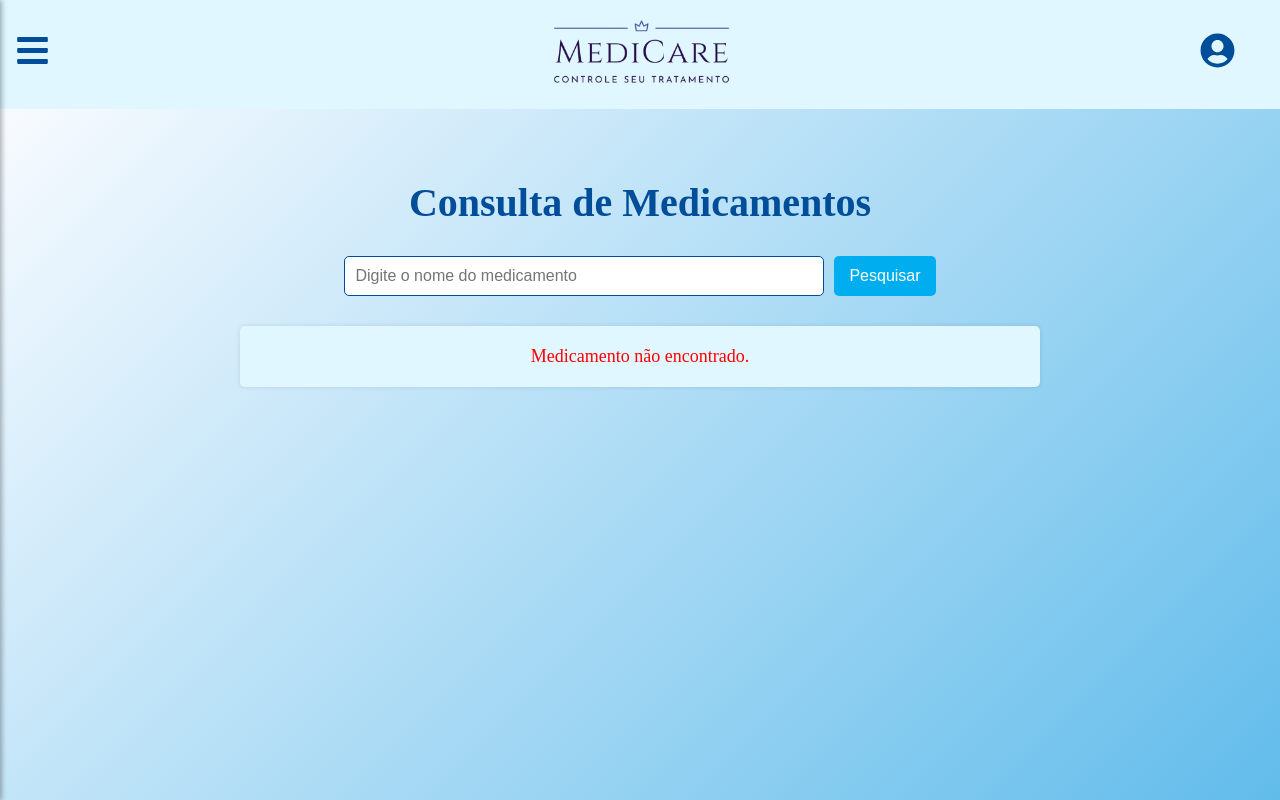
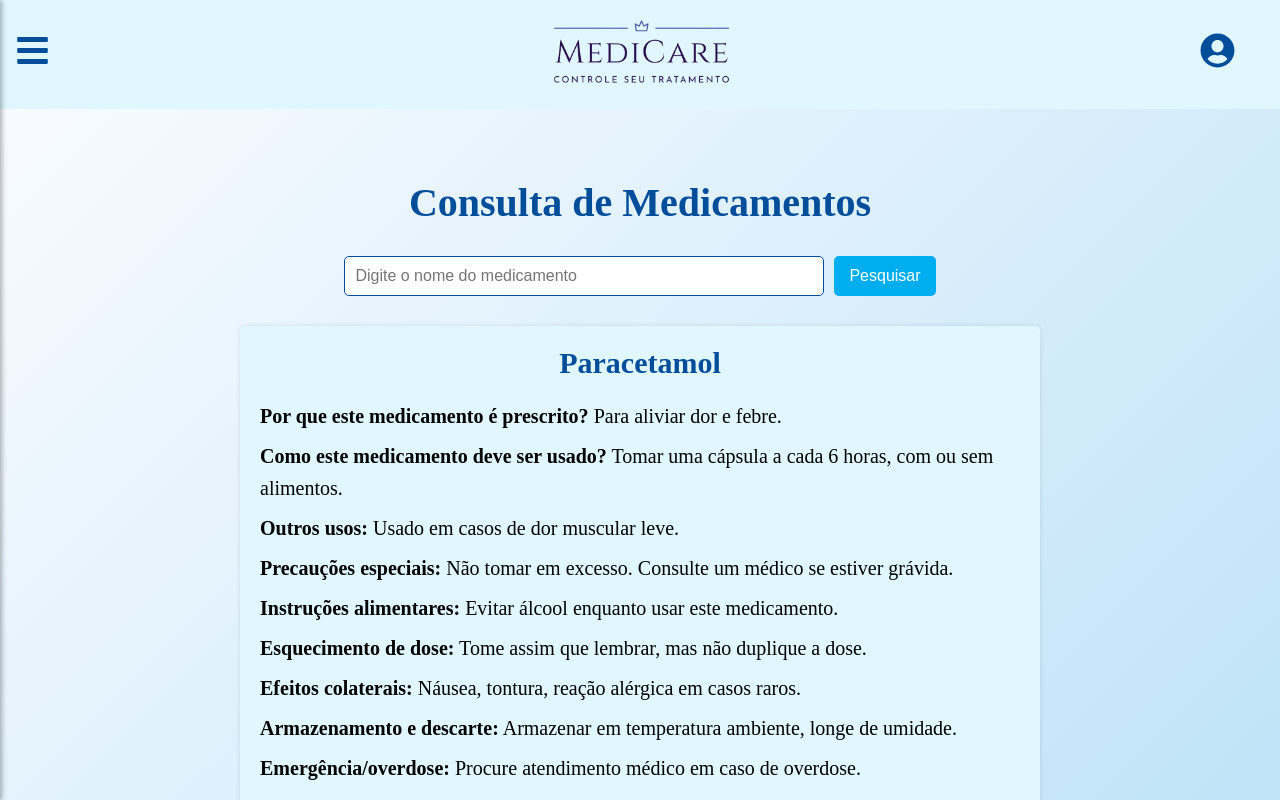
Before and after one commit to Raquel212/MediCareFrontEnd, a React (Vite) app: page /dicas in a window 1280 px wide. Both pictures are taken after a click on the button "Pesquisar". Shown: the top 800 px of the page. Built offline with nearby package versions, Linux system fonts and the light colour scheme.

Commit message:
Update Medicamentos Consulta

```diff
--- a/src/pages/MedicamentosConsulta/index.jsx
+++ b/src/pages/MedicamentosConsulta/index.jsx
@@ -35,16 +35,90 @@ function MedicamentosConsulta() {
             marcas: 'Advil, Motrin.',
             outrosNomes: 'Ibuprofeno sódico.'
         },
-        // Adicione outros 6 medicamentos com informações similares aqui...
+        {
+            nome: 'Dipirona',
+            porquePrescrito: 'Para alívio da dor e febre.',
+            comoUsar: 'Tomar 1 comprimido de 500 mg a cada 6 horas, se necessário.',
+            outrosUsos: 'Usado para dores musculares e cólicas menstruais.',
+            precaucoes: 'Evitar em casos de alergia à dipirona ou problemas renais.',
+            instrucoesAlimentares: 'Pode ser tomado com ou sem alimentos.',
+            esquecimento: 'Tomar assim que lembrar, sem dobrar a dose.',
+            efeitosColaterais: 'Reações alérgicas, queda da pressão arterial.',
+            armazenamento: 'Conservar em local seco e fresco.',
+            emergencia: 'Procurar atendimento médico em caso de reação grave.',
+            outrasInformacoes: 'Pode interagir com anticoagulantes.',
+            marcas: 'Novalgina, Anador.',
+            outrosNomes: 'Metamizol sódico.'
+        },
+        {
+            nome: 'Omeprazol',
+            porquePrescrito: 'Para tratar refluxo gástrico e gastrite.',
+            comoUsar: 'Tomar 1 cápsula de 20 mg em jejum, uma vez ao dia.',
+            outrosUsos: 'Pode ser indicado para úlceras gástricas.',
+            precaucoes: 'Evitar uso prolongado sem orientação médica.',
+            instrucoesAlimentares: 'Tomar antes das refeições.',
+            esquecimento: 'Tomar assim que lembrar, mas não dobrar a dose.',
+            efeitosColaterais: 'Dor de cabeça, náusea, tontura.',
+            armazenamento: 'Manter em local seco e longe da luz.',
+            emergencia: 'Buscar atendimento em caso de reação alérgica grave.',
+            outrasInformacoes: 'Pode reduzir a absorção de vitamina B12.',
+            marcas: 'Losec, Gastrol.',
+            outrosNomes: 'Omeprazol magnésico.'
+        },
+        {
+            nome: 'Amoxicilina',
+            porquePrescrito: 'Para tratar infecções bacterianas.',
+            comoUsar: 'Tomar 1 cápsula de 500 mg a cada 8 horas, por 7 dias.',
+            outrosUsos: 'Infecções respiratórias, urinárias e de pele.',
+            precaucoes: 'Evitar se for alérgico a penicilina.',
+            instrucoesAlimentares: 'Pode ser tomado com ou sem alimentos.',
+            esquecimento: 'Tomar assim que lembrar, sem dobrar a dose.',
+            efeitosColaterais: 'Diarreia, náusea, erupção na pele.',
+            armazenamento: 'Armazenar em local fresco e seco.',
+            emergencia: 'Procurar atendimento médico em caso de reação alérgica.',
+            outrasInformacoes: 'Interage com contraceptivos orais.',
+            marcas: 'Amoxil, Novamox.',
+            outrosNomes: 'Amoxicilina tri-hidratada.'
+        },
+        {
+            nome: 'Losartana',
+            porquePrescrito: 'Para controle da pressão arterial.',
+            comoUsar: 'Tomar 1 comprimido de 50 mg uma vez ao dia.',
+            outrosUsos: 'Pode ser indicado para insuficiência cardíaca.',
+            precaucoes: 'Evitar se houver insuficiência renal grave.',
+            instrucoesAlimentares: 'Pode ser tomado com ou sem alimentos.',
+            esquecimento: 'Tomar assim que lembrar, sem dobrar a dose.',
+            efeitosColaterais: 'Tontura, cansaço, queda de pressão.',
+            armazenamento: 'Manter em local seco e longe do calor.',
+            emergencia: 'Buscar ajuda médica se houver desmaios.',
+            outrasInformacoes: 'Pode causar aumento do potássio no sangue.',
+            marcas: 'Cozaar, Aradois.',
+            outrosNomes: 'Losartana potássica.'
+        },
+
+        {
+            nome: 'Parametasona',
+            porquePrescrito: 'Para tratar inflamações e reações alérgicas.',
+            comoUsar: 'Tomar 1 comprimido de 2 mg a cada 12 horas, conforme prescrição médica.',
+            outrosUsos: 'Usado em doenças autoimunes e condições dermatológicas.',
+            precaucoes: 'Evitar uso prolongado sem supervisão médica.',
+            instrucoesAlimentares: 'Tomar com alimentos para evitar irritação no estômago.',
+            esquecimento: 'Tomar assim que lembrar, sem dobrar a dose.',
+            efeitosColaterais: 'Aumento do apetite, retenção de líquidos, insônia.',
+            armazenamento: 'Armazenar em local seco e protegido da luz.',
+            emergencia: 'Procurar ajuda médica em caso de reação alérgica grave.',
+            outrasInformacoes: 'Pode afetar os níveis de glicose no sangue.',
+            marcas: 'Não possui marcas comerciais conhecidas.',
+            outrosNomes: 'Parametasona fosfato.'
+        }
     ];
 
     const [busca, setBusca] = useState('');
     const [resultado, setResultado] = useState(null);
 
-
     const pesquisarMedicamento = () => {
-        const medicamentoEncontrado = medicamentos.find(med => med.nome.toLowerCase() === busca.toLowerCase());
-        setResultado(medicamentoEncontrado || 'Medicamento não encontrado.');
+        const resultadosFiltrados = medicamentos.filter(med => med.nome.toLowerCase().startsWith(busca.toLowerCase()));
+        setResultado(resultadosFiltrados.length > 0 ? resultadosFiltrados : 'Nenhum medicamento encontrado.');
     };
 
     return (
@@ -69,21 +143,23 @@ function MedicamentosConsulta() {
                         {typeof resultado === 'string' ? (
                             <p className={styles.mensagemErro}>{resultado}</p>
                         ) : (
-                            <div className={styles.medicamentoInfo}>
-                                <h2>{resultado.nome}</h2>
-                                <p><strong>Por que este medicamento é prescrito?</strong> {resultado.porquePrescrito}</p>
-                                <p><strong>Como este medicamento deve ser usado?</strong> {resultado.comoUsar}</p>
-                                <p><strong>Outros usos:</strong> {resultado.outrosUsos}</p>
-                                <p><strong>Precauções especiais:</strong> {resultado.precaucoes}</p>
-                                <p><strong>Instruções alimentares:</strong> {resultado.instrucoesAlimentares}</p>
-                                <p><strong>Esquecimento de dose:</strong> {resultado.esquecimento}</p>
-                                <p><strong>Efeitos colaterais:</strong> {resultado.efeitosColaterais}</p>
-                                <p><strong>Armazenamento e descarte:</strong> {resultado.armazenamento}</p>
-                                <p><strong>Emergência/overdose:</strong> {resultado.emergencia}</p>
-                                <p><strong>Outras informações:</strong> {resultado.outrasInformacoes}</p>
-                                <p><strong>Marcas:</strong> {resultado.marcas}</p>
-                                <p><strong>Outros nomes:</strong> {resultado.outrosNomes}</p>
-                            </div>
+                            resultado.map((med, index) => (
+                                <div key={index} className={styles.medicamentoInfo}>
+                                    <h2>{med.nome}</h2>
+                                    <p><strong>Por que este medicamento é prescrito?</strong> {med.porquePrescrito}</p>
+                                    <p><strong>Como este medicamento deve ser usado?</strong> {med.comoUsar}</p>
+                                    <p><strong>Outros usos:</strong> {med.outrosUsos}</p>
+                                    <p><strong>Precauções especiais:</strong> {med.precaucoes}</p>
+                                    <p><strong>Instruções alimentares:</strong> {med.instrucoesAlimentares}</p>
+                                    <p><strong>Esquecimento de dose:</strong> {med.esquecimento}</p>
+                                    <p><strong>Efeitos colaterais:</strong> {med.efeitosColaterais}</p>
+                                    <p><strong>Armazenamento e descarte:</strong> {med.armazenamento}</p>
+                                    <p><strong>Emergência/overdose:</strong> {med.emergencia}</p>
+                                    <p><strong>Outras informações:</strong> {med.outrasInformacoes}</p>
+                                    <p><strong>Marcas:</strong> {med.marcas}</p>
+                                    <p><strong>Outros nomes:</strong> {med.outrosNomes}</p>
+                                </div>
+                            ))
                         )}
                     </div>
                 )}
```
